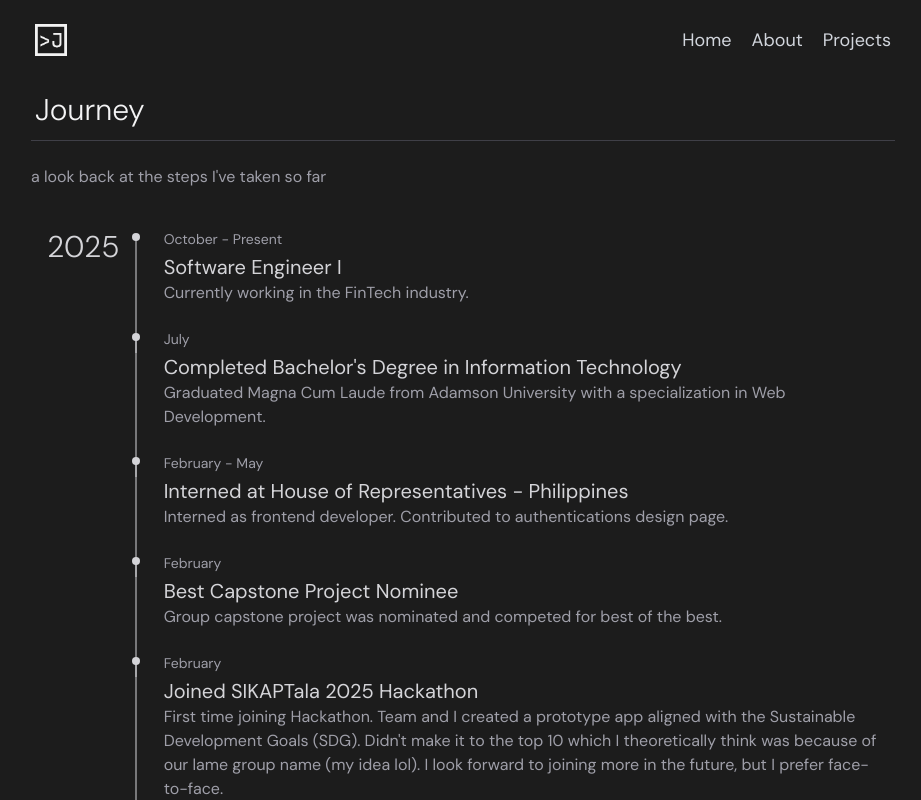
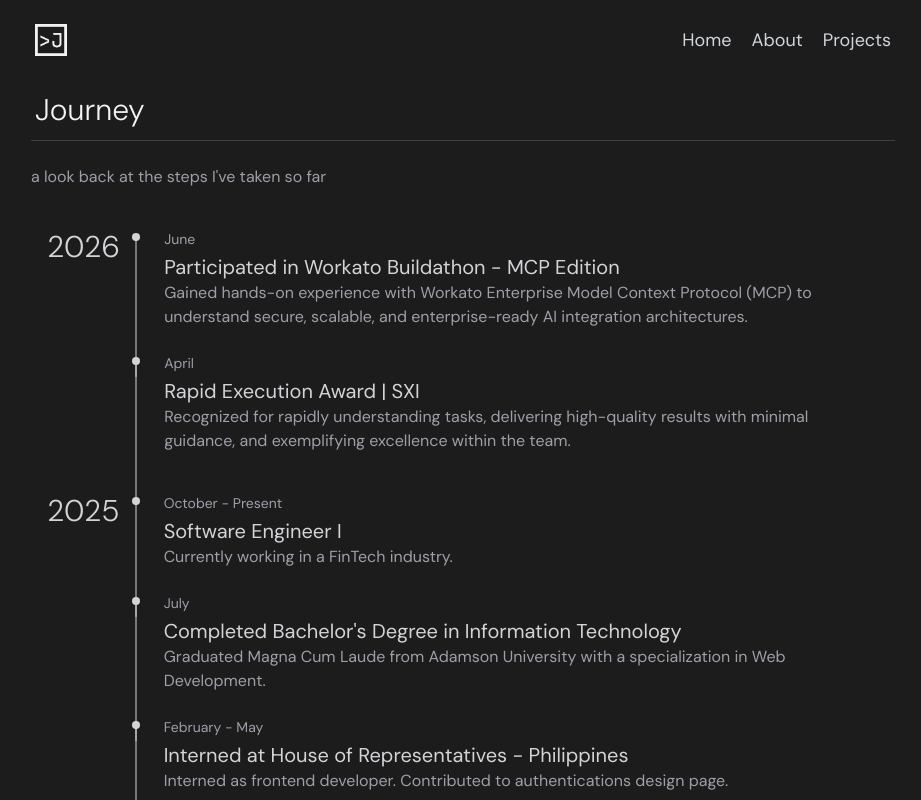
Before and after one commit to yinscript/jenny-marinay, a React (Vite) app: page /journey in a window 1280 px wide. Shown: the top 800 px of the page, without its empty margins (177-1098 px from the left). Built offline with nearby package versions, Linux system fonts and the light colour scheme.

Commit message:
update journey

```diff
--- a/src/data/journeyData.js
+++ b/src/data/journeyData.js
@@ -1,11 +1,27 @@
 const journeyData = [
+    {
+        year: 2026,
+        events: [
+            {
+                month: 'June',
+                title: 'Participated in Workato Buildathon - MCP Edition',
+                description: 'Gained hands-on experience with Workato Enterprise Model Context Protocol (MCP) to understand secure, scalable, and enterprise-ready AI integration architectures.',
+            },
+            {
+                month: 'April',
+                title: 'Rapid Execution Award | SXI',
+                description: 'Recognized for rapidly understanding tasks, delivering high-quality results with minimal guidance, and exemplifying excellence within the team.',
+            },
+
+        ],
+    },
     {
         year: 2025,
         events: [
             {
                 month: 'October - Present',
                 title: 'Software Engineer I',
-                description: 'Currently working in the FinTech industry.',
+                description: 'Currently working in a FinTech industry.',
             },
             {
                 month: 'July',
```
